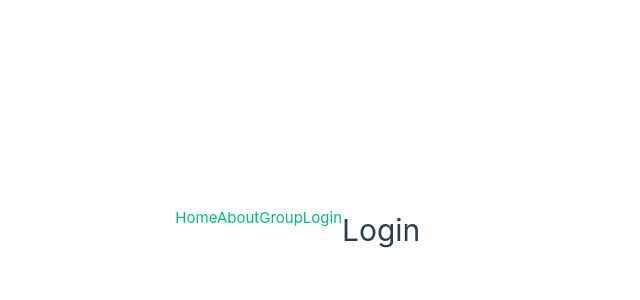
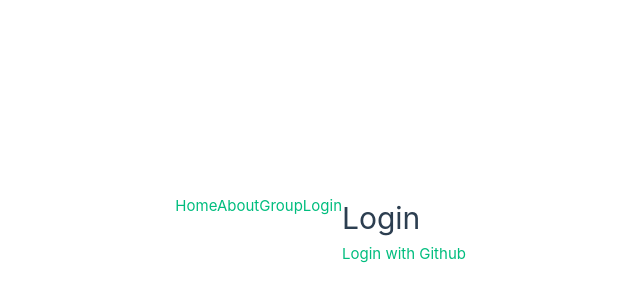
Before and after one commit to k-flynn-webdev/app-short-cal, a Vue app: page /login in a window 1280 px wide. Shown: the part 170-470 px from the top of the page, without its empty margins (298-938 px from the left). Built offline with nearby package versions, Linux system fonts and the light colour scheme.

Commit message:
add login page wip

```diff
--- a/src/main.js
+++ b/src/main.js
@@ -1,5 +1,7 @@
 import { createApp } from "vue";
 import { createPinia } from "pinia";
+// import * as dotenv from "dotenv";
+// dotenv.config();
 
 import App from "@/App.vue";
 import router from "./router";
--- a/src/views/Login.vue
+++ b/src/views/Login.vue
@@ -1,7 +1,11 @@
-<script setup></script>
+<script setup>
+const gitHubLogin = import.meta.env.VITE_GITHUB_LOGIN;
+</script>
 
 <template>
   <main>
     <h1>Login</h1>
+
+    <a :href="gitHubLogin">Login with Github</a>
   </main>
 </template>
```
Also changed, not shown: 2 other files (tests, documents, lock files or other folders).
